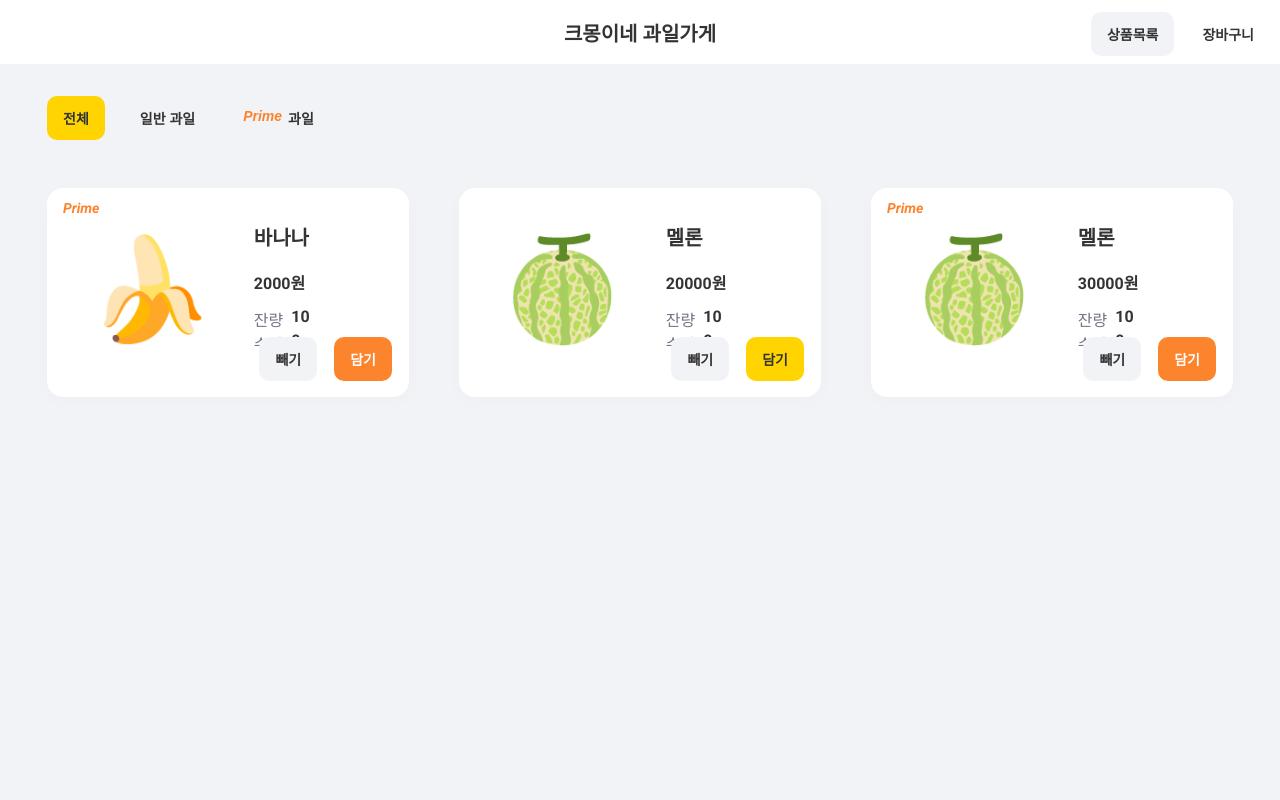
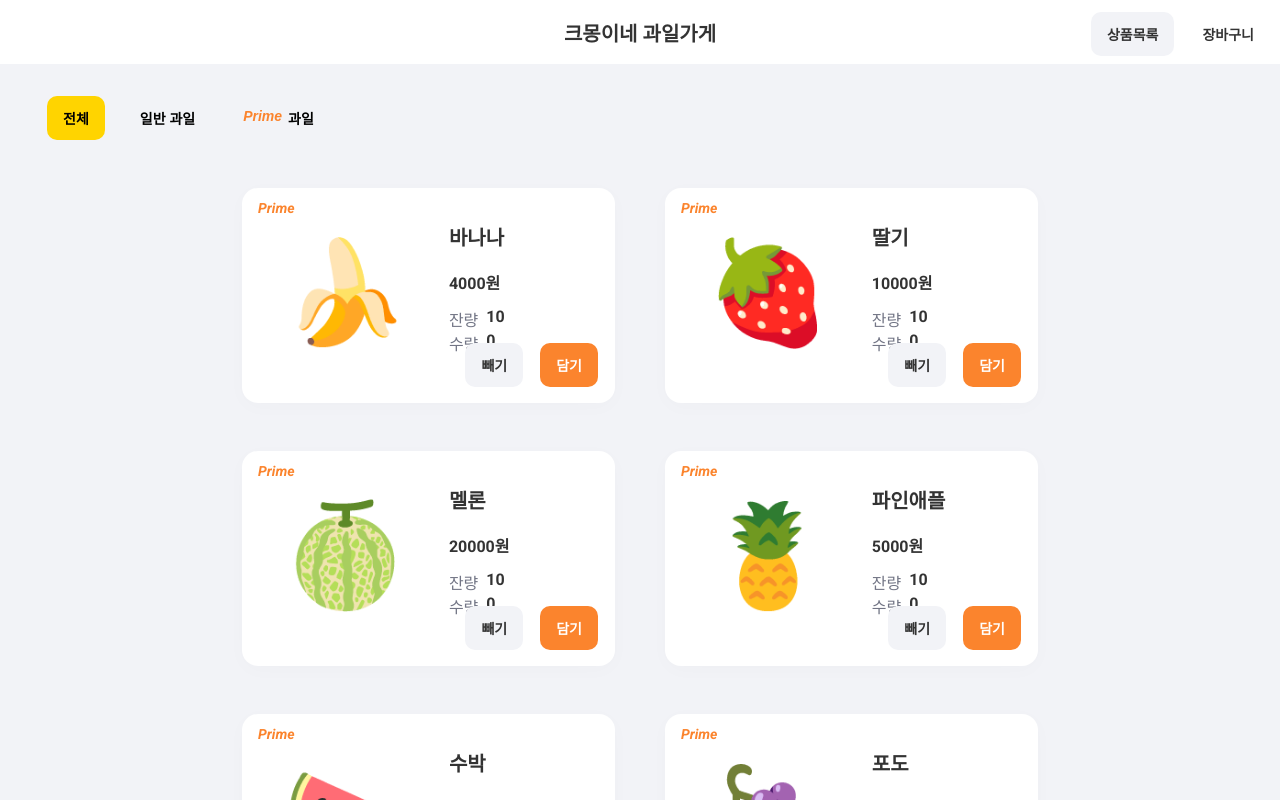
Before and after one commit to iiinhochoiii/react_context_api_practice, a React (Create React App) app: page / in a window 1280 px wide. Shown: the top 800 px of the page. Built offline with nearby package versions, Linux system fonts and the light colour scheme; data requests are answered from the project's data file.

Commit message:
메인 리스트 필터 적용 완료 - 샘플 Mock Data 생성 (isPrime 순서 섞어서) - 순서 섞인 isPrime에, group화를 위한 gorypby util 함수 생성 - group 후, prime 과일이 먼저 나오도록 수정

```diff
--- a/package.json
+++ b/package.json
@@ -10,6 +10,8 @@
     "@types/node": "^16.11.34",
     "@types/react": "^18.0.9",
     "@types/react-dom": "^18.0.3",
+    "axios": "^0.27.2",
+    "qs": "^6.10.3",
     "react": "^18.1.0",
     "react-dom": "^18.1.0",
     "react-router-dom": "^6.3.0",
@@ -23,7 +25,8 @@
     "start": "react-scripts start",
     "build": "react-scripts build",
     "test": "react-scripts test",
-    "eject": "react-scripts eject"
+    "eject": "react-scripts eject",
+    "mockServer": "json-server --watch ./src/data/fruits.json --port 4000"
   },
   "eslintConfig": {
     "extends": [
@@ -51,6 +54,7 @@
     "eslint-config-prettier": "^8.5.0",
     "eslint-plugin-prettier": "^4.0.0",
     "eslint-plugin-react": "^7.29.4",
+    "json-server": "^0.17.0",
     "prettier": "^2.6.2"
   }
 }
--- /dev/null
+++ b/src/components/atoms/LoadingText/index.tsx
@@ -0,0 +1,12 @@
+import React from 'react';
+import * as S from './style';
+
+const LoadingText = () => {
+  return (
+    <S.Container>
+      <S.Text>데이터를 불러오는 중 입니다...</S.Text>
+    </S.Container>
+  );
+};
+
+export default LoadingText;
--- /dev/null
+++ b/src/components/atoms/LoadingText/style.ts
@@ -0,0 +1,18 @@
+import styled from 'styled-components';
+import { palette } from 'styled-tools';
+
+export const Container = styled.div`
+  position: absolute;
+  top: 0;
+  bottom: 0;
+  left: 0;
+  right: 0;
+  display: flex;
+`;
+
+export const Text = styled.p`
+  margin: auto;
+  font-size: 22px;
+  font-weight: 900;
+  color: ${palette('Dark_Gray')};
+`;
--- a/src/components/atoms/index.ts
+++ b/src/components/atoms/index.ts
@@ -1,2 +1,3 @@
 export { default as Button } from './Button';
 export { default as PrimeText } from './PrimeText';
+export { default as LoadingText } from './LoadingText';
--- a/src/components/organisms/Card/index.tsx
+++ b/src/components/organisms/Card/index.tsx
@@ -8,7 +8,6 @@ interface Props {
 }
 const Card = (props: Props) => {
   const { item } = props;
-  console.log(item);
   return (
     <S.CardContainer>
       <S.Content>
--- a/src/components/organisms/Card/style.ts
+++ b/src/components/organisms/Card/style.ts
@@ -7,7 +7,7 @@ export const CardContainer = styled.article`
   box-shadow: 0px 4px 20px rgba(0, 0, 0, 0.02);
   border-radius: 16px;
   padding: 12px 17px 16px 16px;
-  margin: 0 25px;
+  margin: 0 25px 48px 25px;
 `;
 
 export const Content = styled.div`
--- /dev/null
+++ b/src/data/fruits.json
@@ -0,0 +1,100 @@
+{
+    "fruits": [
+         {
+            "id": 0,
+            "name": "바나나",
+            "image": "🍌",
+            "stock": 10,
+            "price": 4000,
+            "isPrime": true
+        },
+        {
+            "id": 1,
+            "name": "딸기",
+            "image": "🍓",
+            "stock": 10,
+            "price": 10000,
+            "isPrime": true
+        },
+        {
+            "id": 2,
+            "name": "멜론",
+            "image": "🍈",
+            "stock": 10,
+            "price": 20000,
+            "isPrime": true
+        },
+        {
+            "id": 3,
+            "name": "파인애플",
+            "image": "🍍",
+            "stock": 10,
+            "price": 5000,
+            "isPrime": true
+        },
+        {
+            "id": 4,
+            "name": "복숭아",
+            "image": "🍑",
+            "stock": 10,
+            "price": 8000,
+            "isPrime": false
+        },
+        {
+            "id": 5,
+            "name": "포도",
+            "image": "🍇",
+            "stock": 10,
+            "price": 6000,
+            "isPrime": false
+        },
+        {
+            "id": 6,
+            "name": "수박",
+            "image": "🍉",
+            "stock": 10,
+            "price": 22000,
+            "isPrime": false
+        },
+        {
+            "id": 7,
+            "name": "사과",
+            "image": "🍎",
+            "stock": 10,
+            "price": 4000,
+            "isPrime": false
+        },
+        {
+            "id": 8,
+            "name": "토마토",
+            "image": "🍅",
+            "stock": 10,
+            "price": 2000,
+            "isPrime": false
+        },
+        {
+            "id": 9,
+            "name": "파인애플",
+            "image": "🍍",
+            "stock": 10,
+            "price": 3000,
+            "isPrime": false
+        },
+        {
+            "id": 10,
+            "name": "수박",
+            "image": "🍉",
+            "stock": 10,
+            "price": 27000,
+            "isPrime": true
+        },
+        {
+            "id": 11,
+            "name": "포도",
+            "image": "🍇",
+            "stock": 10,
+            "price": 11000,
+            "isPrime": true
+        }
+    ]
+}
--- /dev/null
+++ b/src/hooks/useApi.tsx
@@ -0,0 +1,32 @@
+import { useState, useEffect } from 'react';
+import axios from 'utils/axios';
+
+const useApi = <T,>(
+  url: string
+): {
+  data: T[];
+  loading: boolean;
+} => {
+  const [data, setData] = useState<T[]>([]);
+  const [loading, setLoading] = useState(false);
+
+  useEffect(() => {
+    getList();
+  }, []);
+
+  const getList = async (): Promise<void> => {
+    try {
+      setLoading(true);
+      const res = await axios.get(url);
+
+      setData(res.data);
+      setLoading(false);
+    } catch (err) {
+      console.log('Error >>>', err);
+    }
+  };
+
+  return { data, loading };
+};
+
+export default useApi;
--- a/src/pages/Home/index.tsx
+++ b/src/pages/Home/index.tsx
@@ -1,56 +1,77 @@
-import React, { useState } from 'react';
+import React, { useState, useEffect } from 'react';
 import BaseTemplates from 'components/templates/Base';
 import * as S from './style';
-import { Button, PrimeText } from 'components/atoms';
+import { Button, PrimeText, LoadingText } from 'components/atoms';
 import { Card } from 'components/organisms';
+import useApi from 'hooks/useApi';
 import { Fruits } from 'interfaces/models/fruits';
+import { Link } from 'react-router-dom';
+import { groupBy } from 'utils/groupby';
 
 const HomePage = () => {
-  const [mock] = useState<Fruits[]>([
-    {
-      id: 0,
-      name: '바나나',
-      image: '🍌',
-      price: 2000,
-      isPrime: true,
-      stock: 10,
-    },
-    {
-      id: 1,
-      name: '멜론',
-      image: '🍈',
-      price: 20000,
-      isPrime: false,
-      stock: 10,
-    },
-    {
-      id: 2,
-      name: '멜론',
-      image: '🍈',
-      price: 30000,
-      isPrime: true,
-      stock: 10,
-    },
-  ]);
+  const { data, loading } = useApi<Fruits>('fruits');
+  const [fruits, setFruits] = useState<Fruits[]>([]);
+  const [tab, setTab] = useState('all');
+
+  useEffect(() => {
+    if (data.length > 0) {
+      if (tab === 'all') {
+        const sortObj = groupBy<Fruits>(data, 'isPrime');
+
+        setFruits([...sortObj['true'], ...sortObj['false']]);
+      } else {
+        setFruits(
+          data.filter((item) =>
+            tab === 'normal' ? !item.isPrime : item.isPrime
+          )
+        );
+      }
+    }
+  }, [tab, data]);
+
+  const onClickHandler = (tab: string) => {
+    setTab(tab);
+  };
 
   return (
     <BaseTemplates>
       <S.Container>
-        <S.MenuWrap>
-          <Button buttonType="Primary">전체</Button>
-          <Button sx={{ margin: '0 16px 0 19px' }}>일반 과일</Button>
-          <Button>
+        <S.FilterWrap>
+          <Button
+            buttonType={tab === 'all' ? 'Primary' : 'Normal'}
+            onClick={() => onClickHandler('all')}
+          >
+            <Link to="/">전체</Link>
+          </Button>
+          <Button
+            buttonType={tab === 'normal' ? 'Primary' : 'Normal'}
+            sx={{ margin: '0 16px 0 19px' }}
+            onClick={() => onClickHandler('normal')}
+          >
+            <Link to="/?tab=nomal">일반 과일</Link>
+            {/* 일반 과일 */}
+          </Button>
+          <Button
+            buttonType={tab === 'prime' ? 'Primary' : 'Normal'}
+            onClick={() => onClickHandler('prime')}
+          >
+            <Link to="/?tab=prime">
               <S.ButtonContent>
                 <PrimeText sx={{ margin: '0 6px 0 0' }} />
                 과일
               </S.ButtonContent>
+            </Link>
           </Button>
-        </S.MenuWrap>
+        </S.FilterWrap>
+        {loading ? (
+          <LoadingText />
+        ) : (
           <S.Content>
-          {mock.map((item) => (
+            {fruits.map((item) => (
               <Card key={item.id} item={item} />
             ))}
           </S.Content>
+        )}
       </S.Container>
     </BaseTemplates>
   );
--- a/src/pages/Home/style.ts
+++ b/src/pages/Home/style.ts
@@ -1,12 +1,13 @@
 import styled from 'styled-components';
 
 export const Container = styled.div`
-  height: 100vh;
+  min-height: calc(100vh - 114px);
   width: calc(100% - 94px);
-  margin: 0 auto;
+  margin: 0 auto 50px auto;
+  position: relative;
 `;
 
-export const MenuWrap = styled.div`
+export const FilterWrap = styled.div`
   margin: 32px 0 0 0;
   display: flex;
 `;
@@ -19,4 +20,5 @@ export const Content = styled.div`
   margin: 48px -25px 0 -25px;
   display: flex;
   justify-content: center;
+  flex-wrap: wrap;
 `;
--- /dev/null
+++ b/src/utils/axios.ts
@@ -0,0 +1,13 @@
+import Axios from 'axios';
+
+const baseURL = 'http://localhost:4000/';
+
+const axiosInstance = Axios.create({
+  baseURL: baseURL,
+  timeout: 10000,
+  headers: {
+    'Content-Type': 'application/json',
+  },
+});
+
+export default axiosInstance;
--- /dev/null
+++ b/src/utils/groupby.ts
@@ -0,0 +1,13 @@
+export const groupBy = <T>(items: T[], key: keyof T) => {
+  const groupedResult = items.reduce((acc, cur) => {
+    if (!acc[cur[key]]) {
+      acc[cur[key]] = [] as T[];
+    }
+
+    acc[cur[key]].push(cur);
+    return acc;
+    // eslint-disable-next-line @typescript-eslint/no-explicit-any
+  }, {} as any);
+
+  return groupedResult;
+};
```
Also changed, not shown: 1 other file (tests, documents, lock files or other folders). Lines whose indentation alone changed are shown as unchanged.
